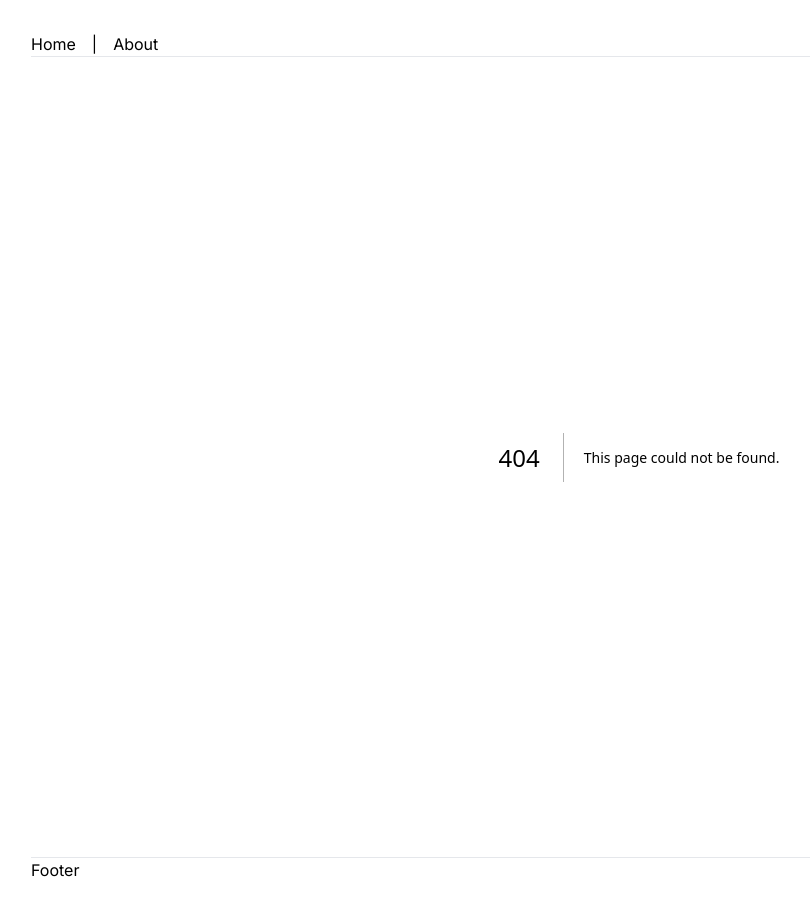
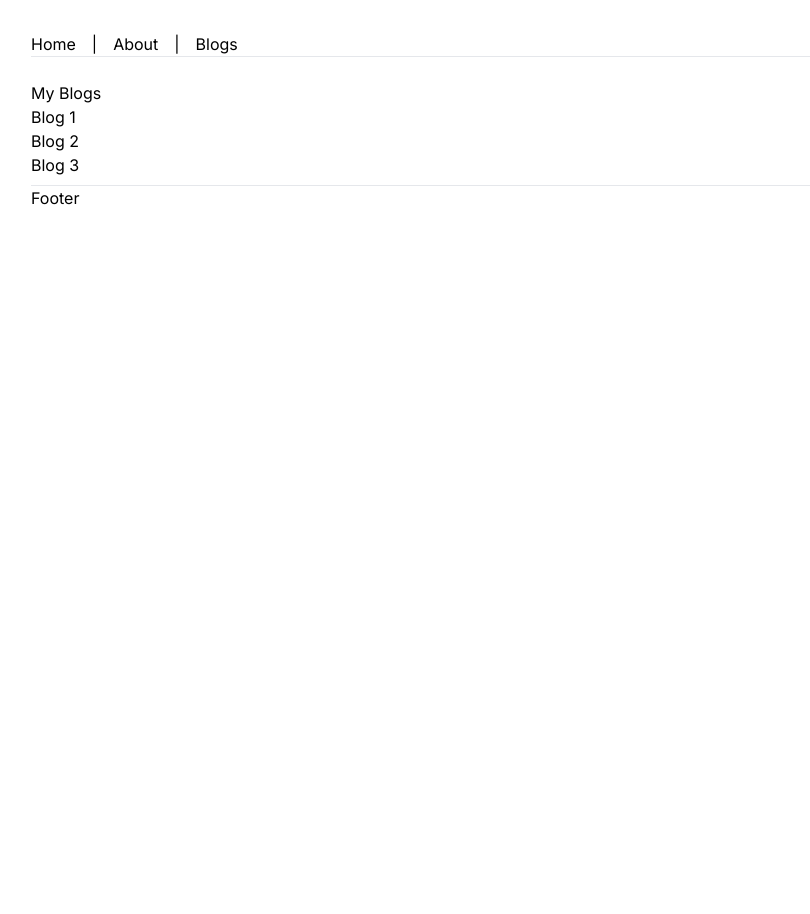
Before and after one commit to Jobayer109/Next.js-Explore, a Next.js app: page /blogs in a window 1280 px wide. Before the commit this address had no page. Shown: the whole page, without its empty margins (1-811 px from the left). After the commit the page ends 800 px from the top, so only its background shows below. Built offline with nearby package versions, Linux system fonts and the light colour scheme.

Commit message:
Dynamic routes created and separate server and client components

```diff
--- a/app/about/layout.js
+++ b/app/about/layout.js
@@ -3,7 +3,7 @@ import Link from "next/link";
 export default function AboutLayout({ children }) {
   return (
     <main>
-      <ul className="flex gap-3">
+      <ul className="flex gap-3 mt-2">
         <li>
           <Link href="/about/mission">Mission</Link>
         </li>
--- a/app/about/mission/page.js
+++ b/app/about/mission/page.js
@@ -1,3 +1,18 @@
+import Button from "@/app/components/button";
+
 export default function Mission() {
-  return <p>Mission page</p>;
+  return (
+    <main className="my-6">
+      <h1 className="font-bold">Mission page</h1>
+      <p>
+        Illustrations by various artists: Cover and chapter illustrations by
+        Madalina Tantareanu. Pixel art in Chapters 7 and 16 by Antonio Perdomo
+        Pastor. Regular expression diagrams in Chapter 9 generated with
+        regexper.com by Jeff Avallone. Village photograph in Chapter 11 by
+        Fabrice Creuzot. Game concept for Chapter 16 by Thomas Palef.
+      </p>
+
+      <Button />
+    </main>
+  );
 }
--- /dev/null
+++ b/app/about/not-found.js
@@ -0,0 +1,9 @@
+function NotFound() {
+  return (
+    <div className="my-6">
+      <p className="text-red-500">Page not found</p>
+    </div>
+  );
+}
+
+export default NotFound;
--- a/app/about/page.js
+++ b/app/about/page.js
@@ -1,3 +1,4 @@
 export default function About() {
-  return <p>This is About page</p>;
+  // throw new Error("I'm error");
+  return <p className="my-6">This is About page</p>;
 }
--- /dev/null
+++ b/app/blogs/[id]/page.js
@@ -0,0 +1,15 @@
+import { notFound } from "next/navigation";
+
+export default function SingleBlog({ params }) {
+  const { id } = params;
+
+  if (id > 3) {
+    notFound();
+  }
+
+  return (
+    <main>
+      <p>The blog id: {id}</p>
+    </main>
+  );
+}
--- /dev/null
+++ b/app/blogs/not-found.js
@@ -0,0 +1,3 @@
+export default function NotFound() {
+  return <div className="text-red-600">The requested blog is not found !</div>;
+}
--- /dev/null
+++ b/app/blogs/page.js
@@ -0,0 +1,36 @@
+import Link from "next/link";
+
+export default function Blogs() {
+  const blogs = [
+    {
+      id: 1,
+      title: "Blog 1",
+      description: "Blog 1 description",
+    },
+    {
+      id: 2,
+      title: "Blog 2",
+      description: "Blog 2 description",
+    },
+    {
+      id: 3,
+      title: "Blog 3",
+      description: "Blog 3 description",
+    },
+  ];
+
+  return (
+    <main className="mt-6 mb-2">
+      <h4>My Blogs</h4>
+      <div>
+        <ul>
+          {blogs.map((blog) => (
+            <li key={blog.id}>
+              <Link href={`blogs/${blog.id}`}>{blog.title}</Link>
+            </li>
+          ))}
+        </ul>
+      </div>
+    </main>
+  );
+}
--- /dev/null
+++ b/app/components/button.js
@@ -0,0 +1,14 @@
+"use client";
+
+export default function Button() {
+  return (
+    <main>
+      <button
+        onClick={() => console.log("Button clicked")}
+        className="bg-green-400 rounded-md px-2 py-1 mt-2"
+      >
+        Show more
+      </button>
+    </main>
+  );
+}
--- a/app/layout.js
+++ b/app/layout.js
@@ -21,6 +21,10 @@ export default function RootLayout({ children }) {
           <li>
             <Link href="/about">About</Link>
           </li>
+          |
+          <li>
+            <Link href="/blogs">Blogs</Link>
+          </li>
         </ul>
         <hr />
         {children}
--- /dev/null
+++ b/app/not-found.js
@@ -0,0 +1,9 @@
+function NotFound() {
+  return (
+    <div className="my-6">
+      <p className="text-red-500">Page not found</p>
+    </div>
+  );
+}
+
+export default NotFound;
```
